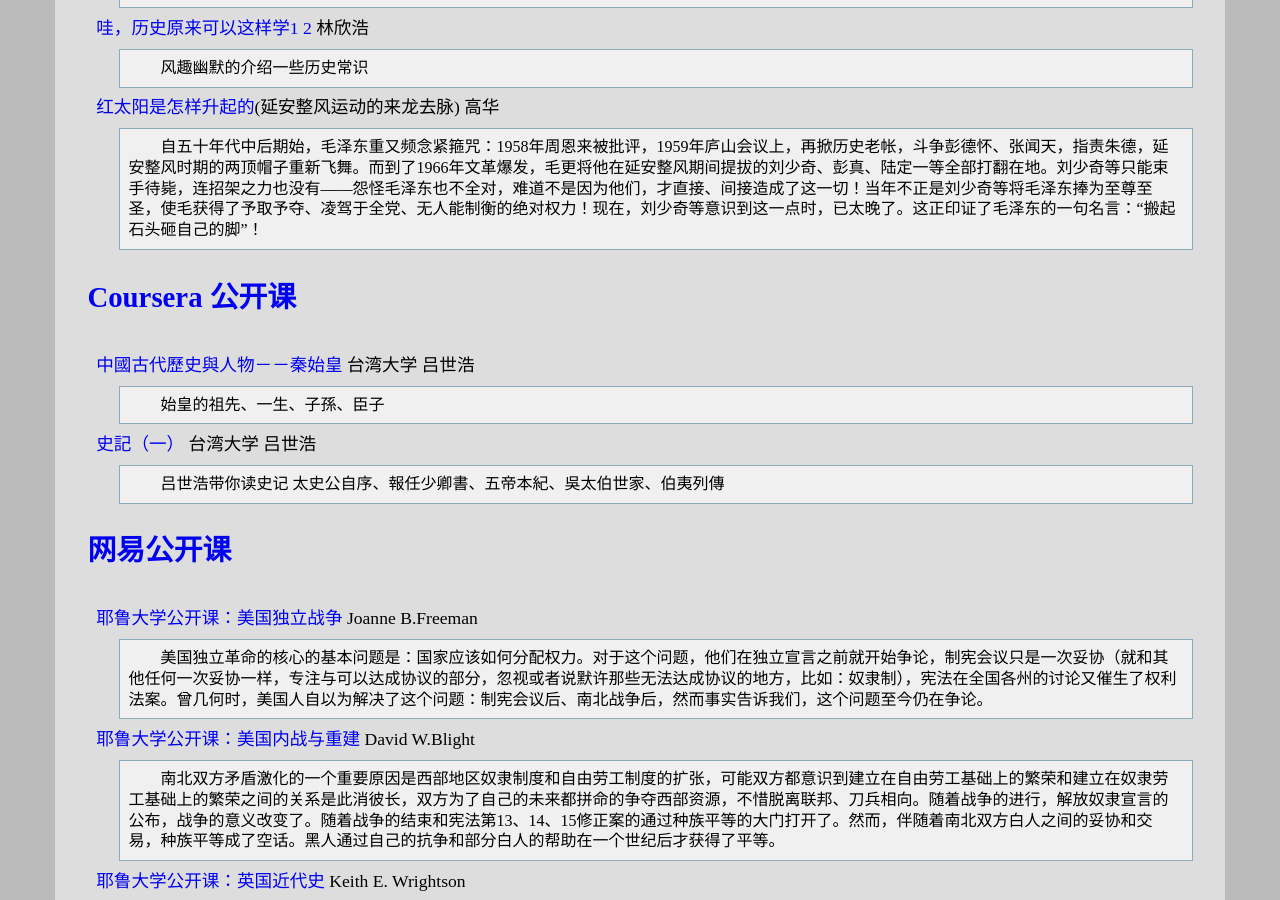
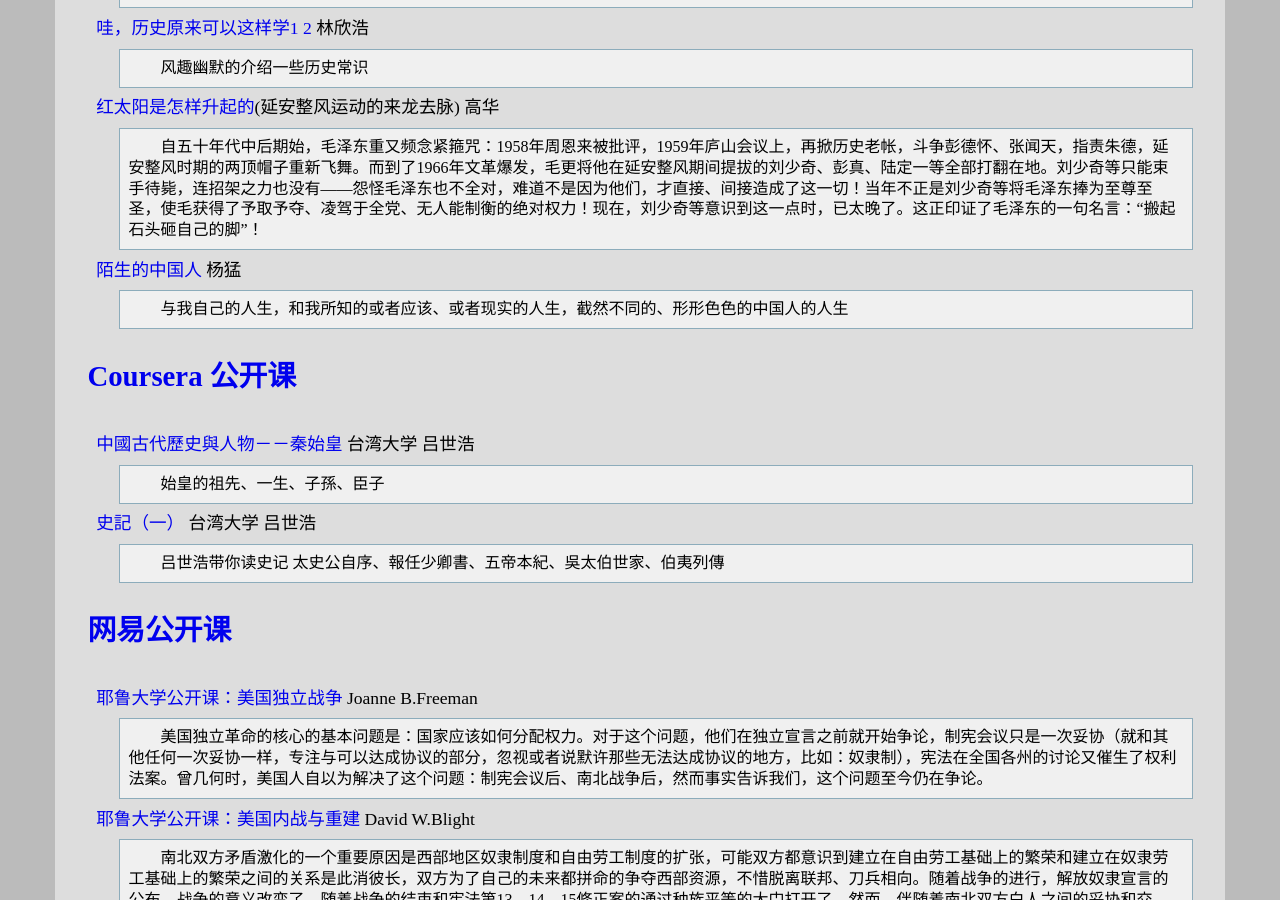
Before and after one commit to leiqin/leiqin.github.io, a Jekyll site: the page built from shoucang/history.markdown, in a window 1280 px wide and 900 px high, scrolled down 5440 px. Built offline with Jekyll 4.4.1, drawn with Linux system fonts in a browser that asks for light colours; nearby versions of some CDN libraries.

Commit message:
+ 添加以史为镜 陌生的中国人

```diff
--- a/shoucang/history.markdown
+++ b/shoucang/history.markdown
@@ -91,6 +91,9 @@ title: 以史为镜
 
 [红太阳是怎样升起的](https://plus.google.com/100074035785709567073/posts/UGH4U9dS8RZ)(延安整风运动的来龙去脉) 高华
 :	自五十年代中后期始，毛泽东重又频念紧箍咒：1958年周恩来被批评，1959年庐山会议上，再掀历史老帐，斗争彭德怀、张闻天，指责朱德，延安整风时期的两顶帽子重新飞舞。而到了1966年文革爆发，毛更将他在延安整风期间提拔的刘少奇、彭真、陆定一等全部打翻在地。刘少奇等只能束手待毙，连招架之力也没有——怨怪毛泽东也不全对，难道不是因为他们，才直接、间接造成了这一切！当年不正是刘少奇等将毛泽东捧为至尊至圣，使毛获得了予取予夺、凌驾于全党、无人能制衡的绝对权力！现在，刘少奇等意识到这一点时，已太晚了。这正印证了毛泽东的一句名言：“搬起石头砸自己的脚”！
+
+[陌生的中国人](https://book.douban.com/subject/25831406/) 杨猛
+:	与我自己的人生，和我所知的或者应该、或者现实的人生，截然不同的、形形色色的中国人的人生
 
 ### [Coursera 公开课](https://www.coursera.org/)
 
```
